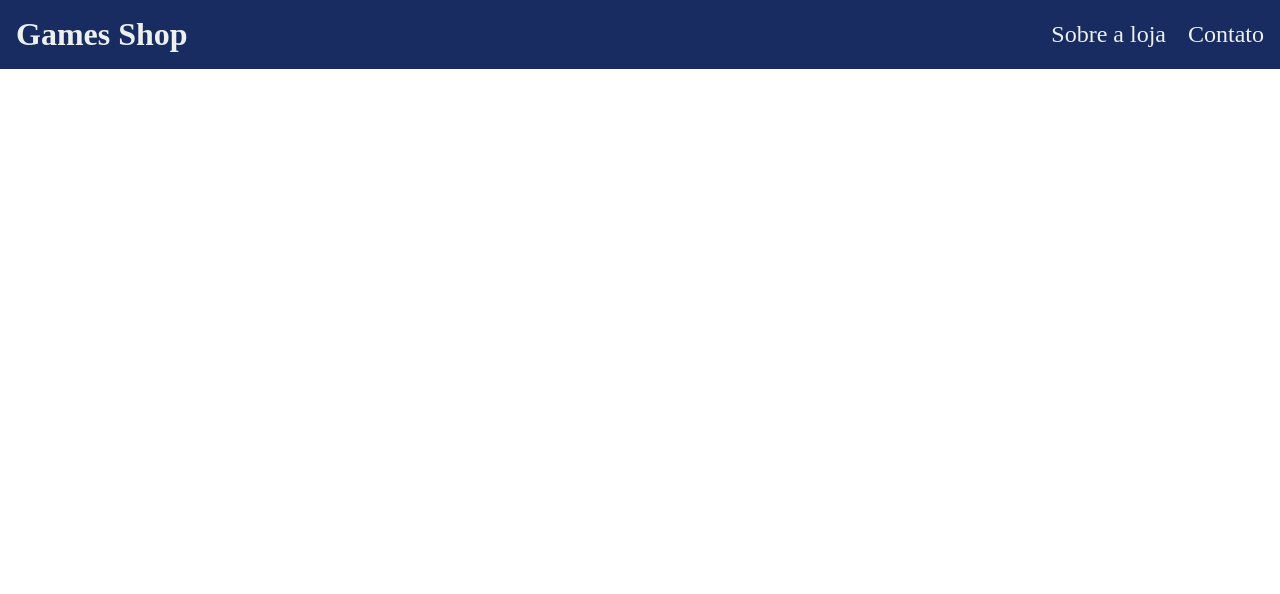
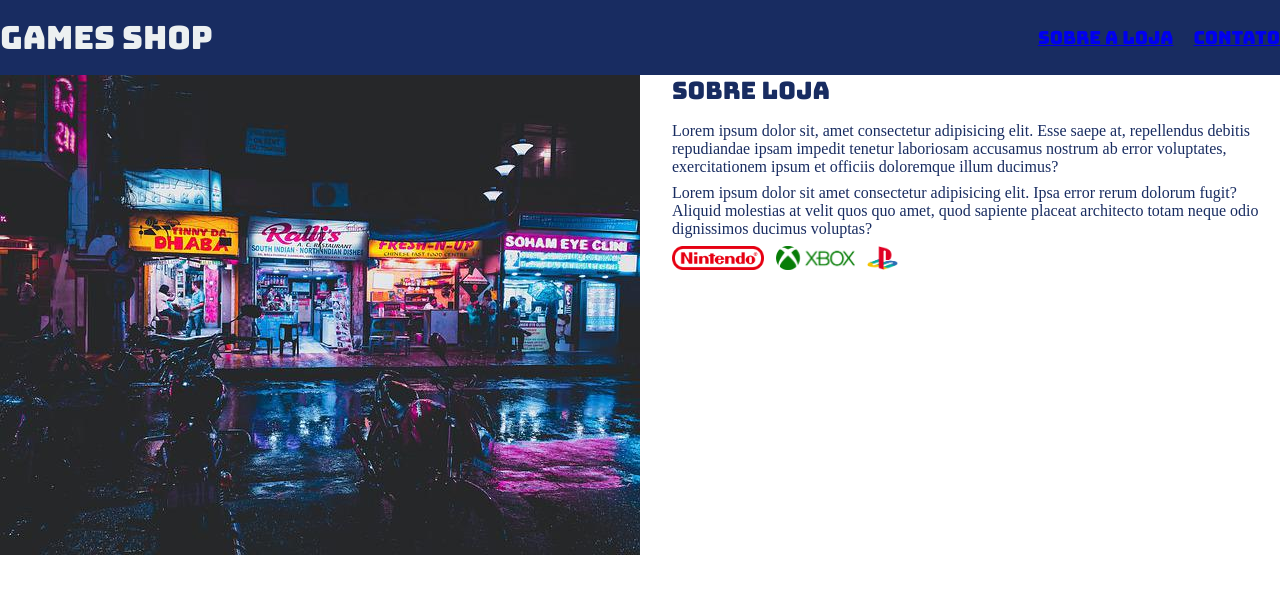
Before and after one commit to JulianoMozer/ProjetoEbac2, a plain HTML site: page GamesShop/index.html in a window 1280 px wide. Drawn offline with Linux system fonts and the light colour scheme.

```diff
--- a/GamesShop/index.html
+++ b/GamesShop/index.html
@@ -5,6 +5,9 @@
     <meta name="viewport" content="width=device-width, initial-scale=1.0">
     <title>Game Shop - A sua loja de games</title>
     <link rel="stylesheet" href="./main.css">
+    <link rel="preconnect" href="https://fonts.googleapis.com">
+<link rel="preconnect" href="https://fonts.gstatic.com" crossorigin>
+<link href="https://fonts.googleapis.com/css2?family=Bungee&family=Roboto+Condensed:ital,wght@0,100..900;1,100..900&display=swap" rel="stylesheet">
 </head>
 <body>
     <header>
@@ -13,14 +16,33 @@
         <nav>
             <ul>
                 <li>
-                    <a href-"#">Sobre a loja</a>
+                    <a href="#">Sobre a loja</a>
                 </li>
                 <li>
-                    <a href-"#">Contato</a>
+                    <a href="#">Contato</a>
                 </li>
             </ul>
         </nav>
         </div>
     </header>
+    <section>
+        <div class="container">
+            <img class="store-front" src="./images/loja.jpg" alt="Fachada da loja Games Shop" />
+            <div>
+                <h2>Sobre loja</h2>
+                <p>
+                    Lorem ipsum dolor sit, amet consectetur adipisicing elit. Esse saepe at, repellendus debitis repudiandae ipsam impedit tenetur laboriosam accusamus nostrum ab error voluptates, exercitationem ipsum et officiis doloremque illum ducimus?
+                </p>
+                <p>
+                    Lorem ipsum dolor sit amet consectetur adipisicing elit. Ipsa error rerum dolorum fugit? Aliquid molestias at velit quos quo amet, quod sapiente placeat architecto totam neque odio dignissimos ducimus voluptas?
+                </p>
+                <ul class="brands-list">
+                    <li><img src="./images/nintendo.png" alt="Nintendo" /></li>
+                    <li></li><img src="./images/xbox.png" alt="xbox" /></li>
+                    <li></li><img src="./images/playstation.png" alt="playstation" /></li>
+                </ul>
+            </div>
+
+        </div>
 </body>
 </html>
--- a/GamesShop/main.css
+++ b/GamesShop/main.css
@@ -4,17 +4,35 @@
     box-sizing: 0;
 }
 
+header,
+section h2 {
+        font-family: "Bungee", sans-serif;
+    font-weight: 400;
+font-style: normal;
+}
+
+
+body {
+    família de fontes: "Roboto Condensed", sans-serif;
+}
+
+header h1,
+section h2 {
+    font-weight: normal;
+}
+
 header {
-    padding: 16px;
+    padding: 16px 0;
     background-color: #182c61;
     color: #ecf0f1;
 }
+
 header nav li {
     display: inline;
     margin-left: 16px;
-    font-size: 24px;
-    color: #ecf0f1
+    font-size: 18px;
 }
+
 header nav li a{
     color: #ecf0f1
     text-decoration: none;
@@ -26,8 +44,42 @@
     margin: 0 auto;
 }
 
-header .container {
+header .container,
+section .container {
     display: flex;
     align-items: center;
     justify-content: space-between;
 }
+
+.brands-list img {
+    height: 24px;
+    margin-right: 8px;
+}
+
+.brands-list li {
+    display: inline;
+}
+
+section .container {
+    align-items: flex-start;
+}
+
+section {
+    padding: 24px o;
+}
+
+section h2 {
+    margin-bottom: 16px;
+}
+
+section {
+    color: #182c61
+}
+
+section p {
+    margin-bottom: 8px;
+}
+
+.store-front {
+    margin-right: 32px;
+}
```
